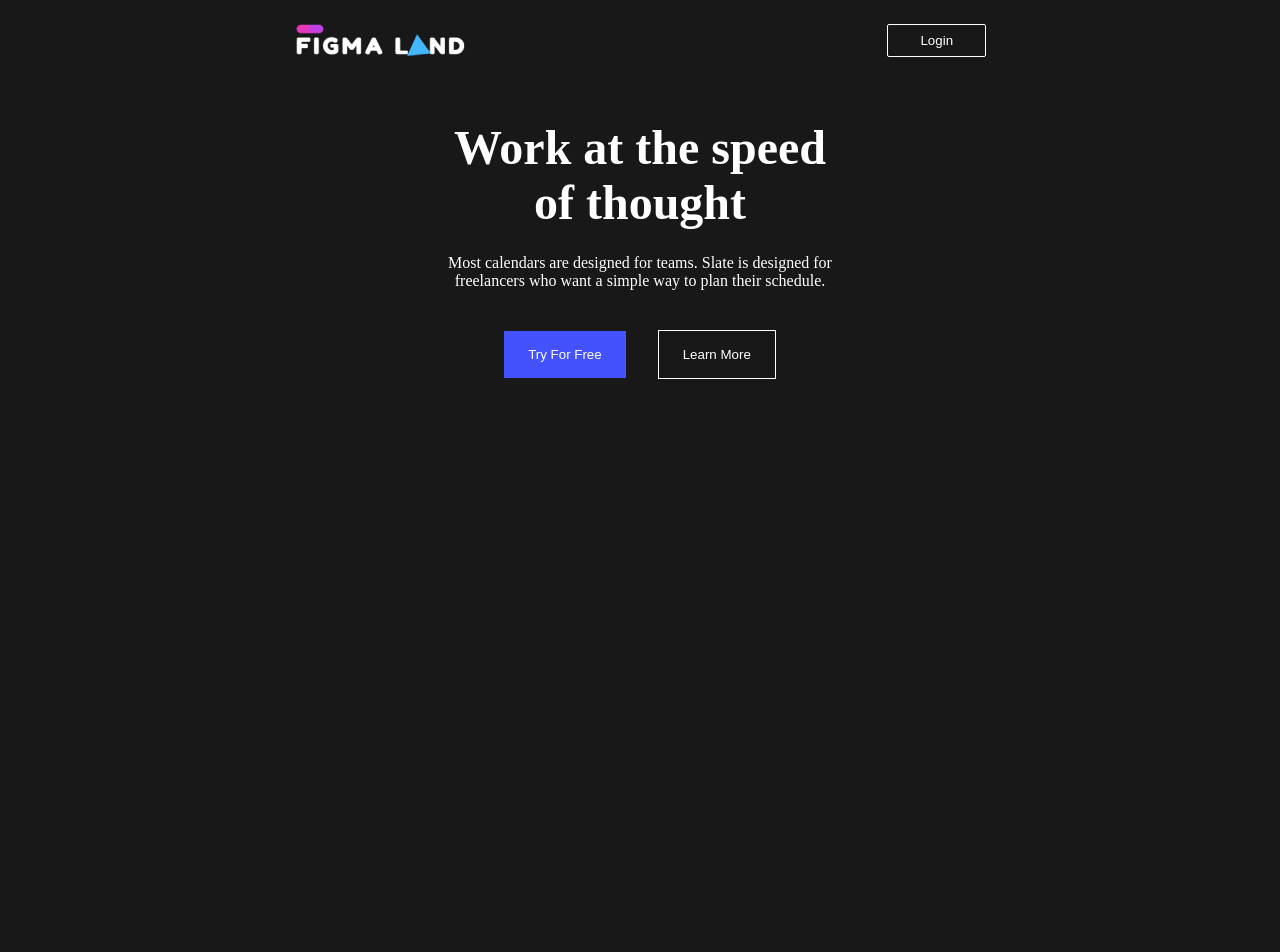
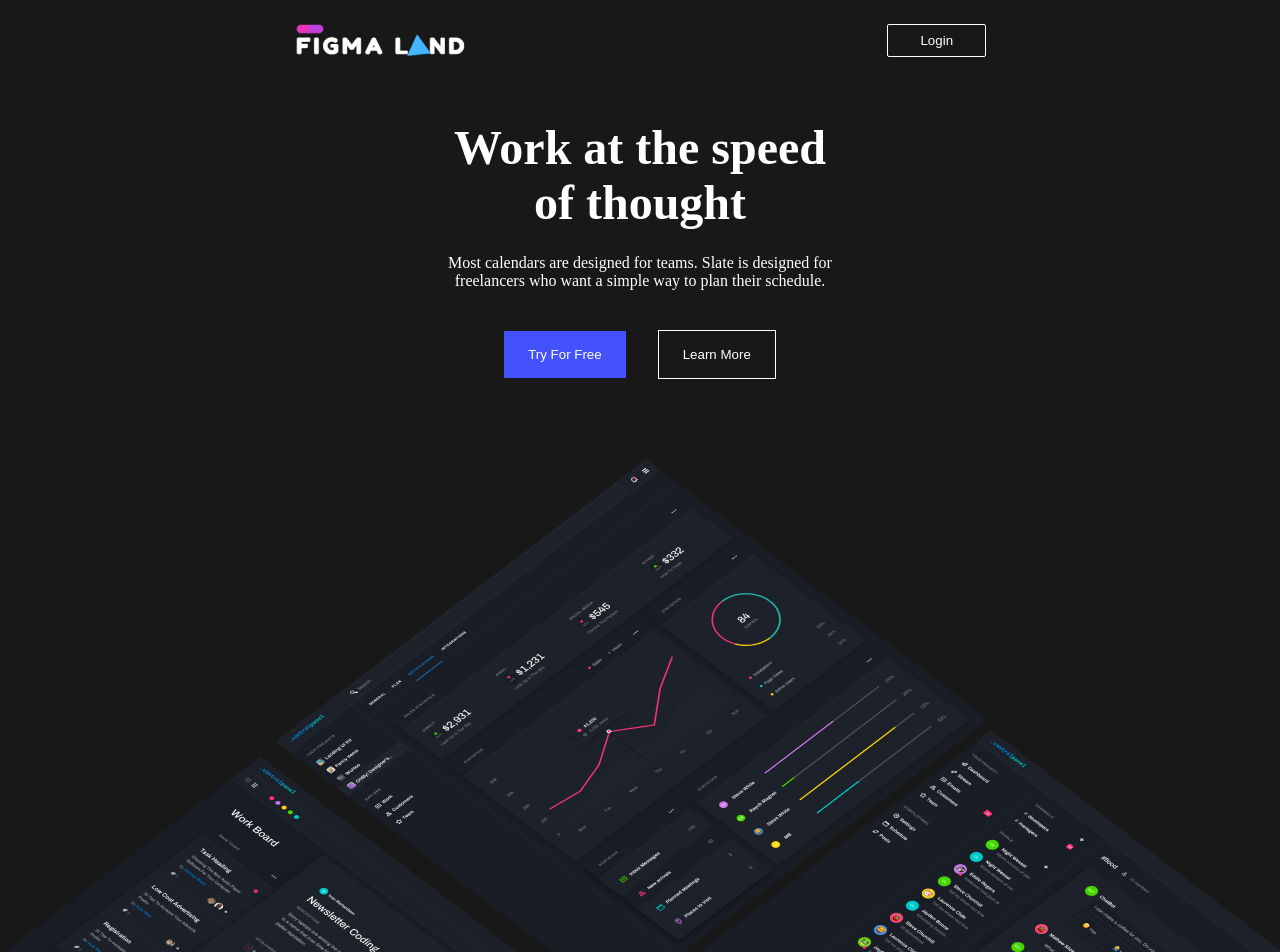
Before and after one commit to ThomazHilario/Landing-Page, a Next.js app: page / in a window 1280 px wide. Shown: the top 952 px of the page. Before the commit the page ends 800 px from the top, so only its background shows below. Built offline with nearby package versions, Linux system fonts and the light colour scheme.

Commit message:
feat: add banner image

```diff
--- /dev/null
+++ b/src/app/Components/Banner/banner.module.css
@@ -0,0 +1,8 @@
+.banner{
+    margin-top: 5rem;
+    background-image: linear-gradient(top, #181818, #000000);
+}
+.bannerImg{
+    width: 100%;
+    object-fit: cover;
+}
--- /dev/null
+++ b/src/app/Components/Banner/index.tsx
@@ -0,0 +1,16 @@
+// Next
+import Image from 'next/image'
+
+// Css import
+import style from './banner.module.css'
+
+// Images
+import banner from '../../../../public/banner_images/banner.png'
+
+export const Banner = () => {
+    return(
+        <section className={style.banner}>
+            <Image className={style.bannerImg} src={banner} alt='Image dashboard'/>
+        </section>
+    )
+}
--- a/src/app/Components/Header/index.tsx
+++ b/src/app/Components/Header/index.tsx
@@ -12,7 +12,7 @@ export const Header = () => {
         <header className={style.header}>
             <div className={style.headerContent}>
                 {/* Logo */}
-                <Image src={logo} alt='Logo do site' objectFit='cover'/>
+                <Image src={logo} alt='Logo do site'/>
 
                 {/* Navigation */}
                 <nav>
--- a/src/app/page.tsx
+++ b/src/app/page.tsx
@@ -1,3 +1,6 @@
+// Components
+import { Banner } from './Components/Banner';
+
 // Css
 import style from './home.module.css'
 
@@ -22,7 +25,11 @@ export default function Home() {
           <button className={style.buttonFromContainer}>Try For Free</button>
           <button className={style.buttonFromContainer}>Learn More</button>
         </section>
+
       </section>
+
+        {/* Banner */}
+        <Banner/>
     </section>
   );
 }
```
Also changed, not shown: public/banner_images/banner.png (added).
